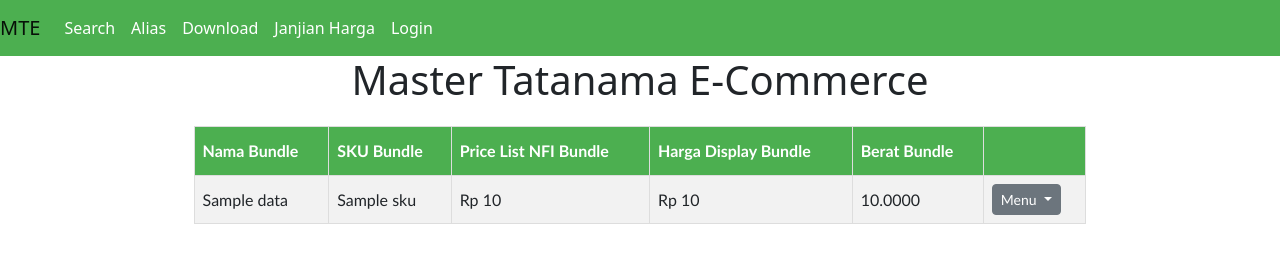
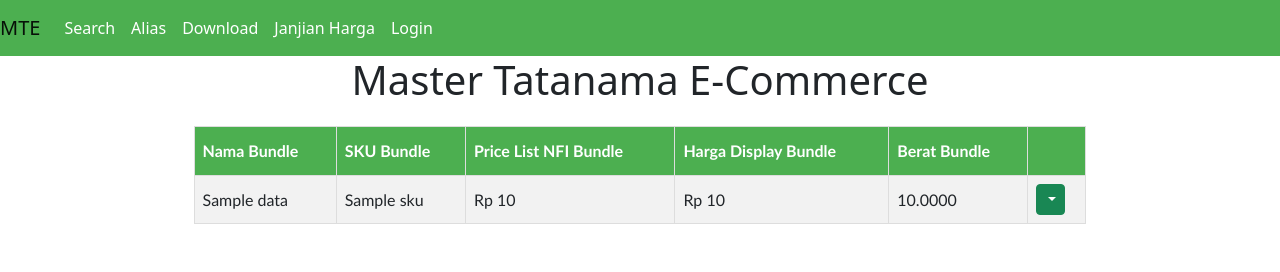
Before and after one commit to nutrimartid/tatanama, a Flask app: template templates/add_mp.html in a window 1280 px wide. Shown: the top 272 px of the page. Run offline with Flask 2, Linux system fonts and the light colour scheme; tables that the repository leaves empty or names only in its code hold one stand-in row (values such as "Sample post"); the template is opened without the code that fills it: values that come from a table or form of the project are taken from there, most other values are stand-ins (such as "Sample title", 1, 10 or a date in 2020); parts of the project's set-up code (start-up, migrations or seed data) failed here and were passed over; some libraries are stand-ins or nearby versions.

Commit message:
templates

```diff
--- a/templates/add_mp.html
+++ b/templates/add_mp.html
@@ -29,8 +29,7 @@
                         <!--<td> {{'%0.4f'|format(data['Volume']|float)}} </td>-->
                         <td>
                             <div class="dropdown">
-                                <button class="btn btn-secondary btn-sm dropdown-toggle" type="button" data-bs-toggle="dropdown" aria-expanded="false">
-                                  Menu
+                                <button class="btn btn-success btn-sm dropdown-toggle" type="button" data-bs-toggle="dropdown" aria-expanded="false">
                                 </button>
                                 <ul class="dropdown-menu">
                                   <li>
--- a/templates/insert.html
+++ b/templates/insert.html
@@ -56,8 +56,7 @@
                                     <td>{{'%0.4f'|format(data['Volume_' + i|string]|float)}}</td>
                                     <td>
                                         <div class="dropdown">
-                                            <button class="btn btn-secondary btn-sm dropdown-toggle" type="button" data-bs-toggle="dropdown" aria-expanded="false">
-                                              Menu
+                                            <button class="btn btn-success btn-sm dropdown-toggle" type="button" data-bs-toggle="dropdown" aria-expanded="false">
                                             </button>
                                             <ul class="dropdown-menu">
                                               <li>
```
